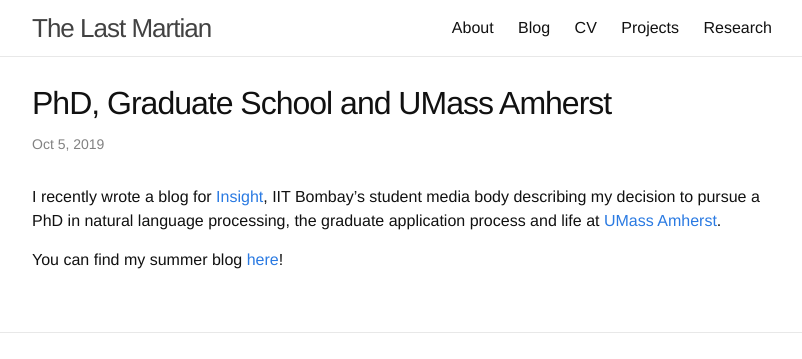
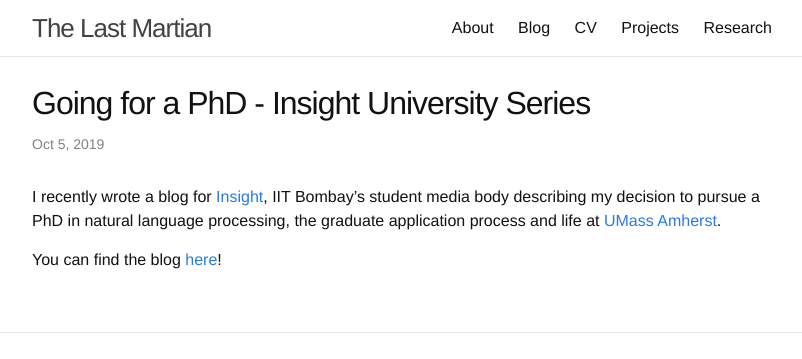
Before and after one commit to martiansideofthemoon/martiansideofthemoon.github.io, a Jekyll site: the page built from _posts/2019-10-05-graduate-school-umass.markdown, in a window 1280 px wide, cut to the strip 0-359 px from the top of the page. Shown: the whole strip, without its empty margins (238-1040 px from the left). Built offline with Jekyll 4.4.1, drawn with Linux system fonts in a browser that asks for light colours; comment, search, counter and statistics services are not loaded.

Commit message:
minor fixes to insight blog

```diff
--- a/_posts/2019-10-05-graduate-school-umass.markdown
+++ b/_posts/2019-10-05-graduate-school-umass.markdown
@@ -1,6 +1,6 @@
 ---
 layout: post
-title:  "PhD, Graduate School and UMass Amherst"
+title:  "Going for a PhD - Insight University Series"
 date:   2019-10-05 09:00:55 +0530
 tags: nlp research graduate school phd umass amherst cics
 image: https://www.umass.edu/brand/sites/default/files/UMassAmherst_longform-RGB.png
@@ -8,4 +8,4 @@ image: https://www.umass.edu/brand/sites/default/files/UMassAmherst_longform-RGB
 
 I recently wrote a blog for [Insight](http://www.insightiitb.org/), IIT Bombay's student media body describing my decision to pursue a PhD in natural language processing, the graduate application process and life at [UMass Amherst](https://www.cics.umass.edu/).
 
-You can find my summer blog [here](https://www.insightiitb.org/kalpesh_krishna/)!
+You can find the blog [here](https://www.insightiitb.org/kalpesh_krishna/)!
```
